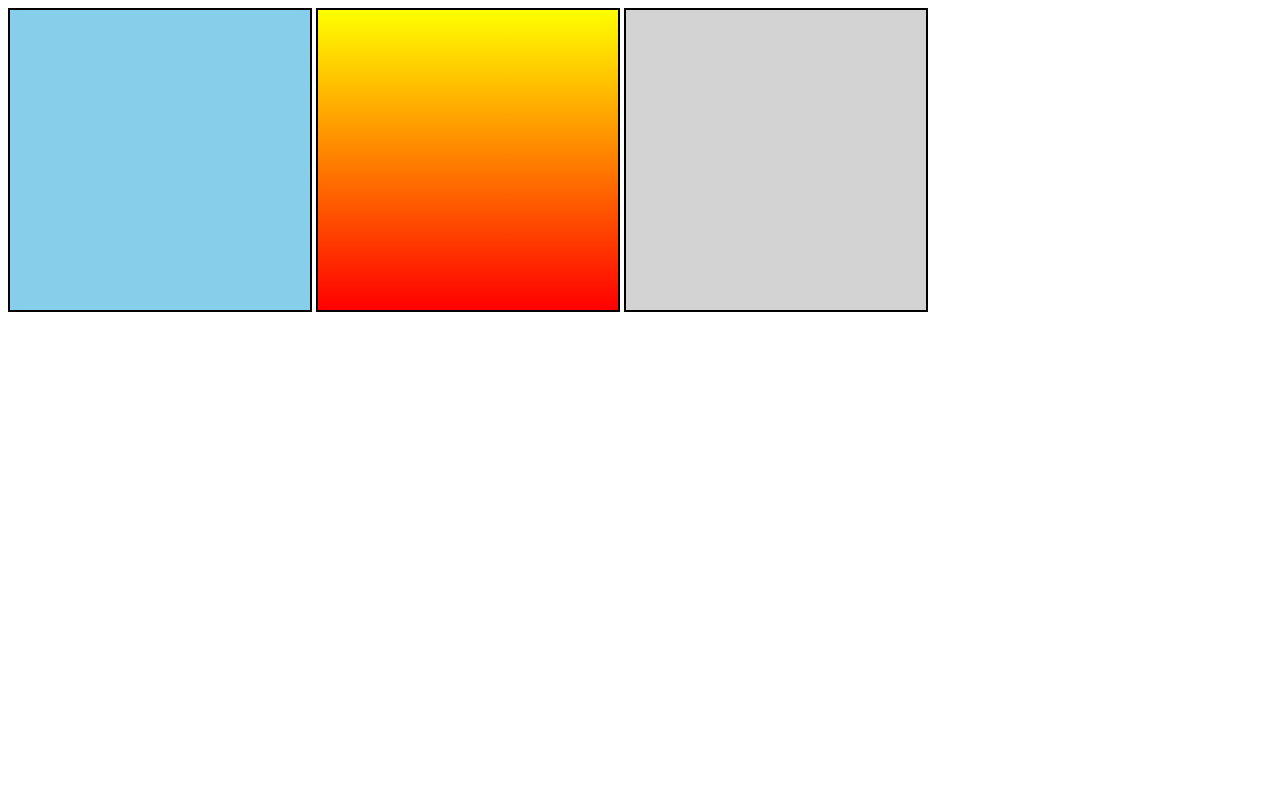
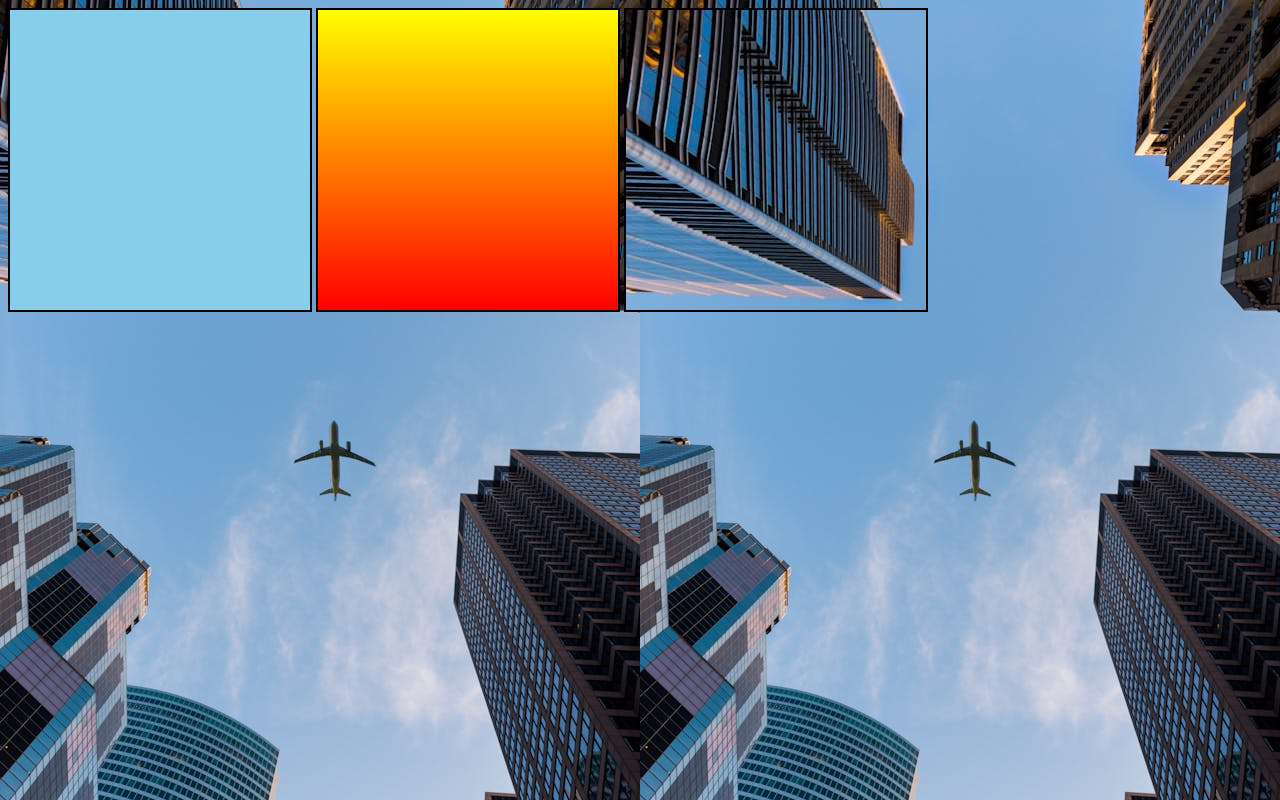
Before and after one commit to Dias11Miguel/html-css, a plain HTML site: page atividades/ex022/fundo01.html in a window 1280 px wide. Drawn offline with Linux system fonts and the light colour scheme.

Commit message:
fim ex022

```diff
--- a/atividades/ex022/imagens/fundo01.html
+++ b/atividades/ex022/fundo01.html
@@ -6,6 +6,14 @@
     <title>teste de img de fundo</title>
 
     <style>
+
+
+        body{
+            background-image: url(imagens/pexels-cameron-casey-1157255.jpg);
+
+        }
+
+
         .quadrado {
             border: 2px solid black;
             height: 300px;
@@ -28,7 +36,7 @@
         }
 
         #q3 {
-            background-image: url(img/);
+            background-image: url(imagens/pexels-cameron-casey-1157255.jpg);
 
 
         }
```
Also changed, not shown: atividades/ex022/imagens/img/._pattern004.png (deleted), atividades/ex022/imagens/img/._wallpaper001.jpg (deleted), atividades/ex022/imagens/img/._wallpaper002.jpg (deleted), atividades/ex022/imagens/img/._wallpaper004.jpg (deleted), atividades/ex022/imagens/img/._wallpaper005.jpg (deleted), atividades/ex022/imagens/img/._wallpaper006.jpg (deleted), atividades/ex022/imagens/pexels-cameron-casey-1157255.jpg (added).
